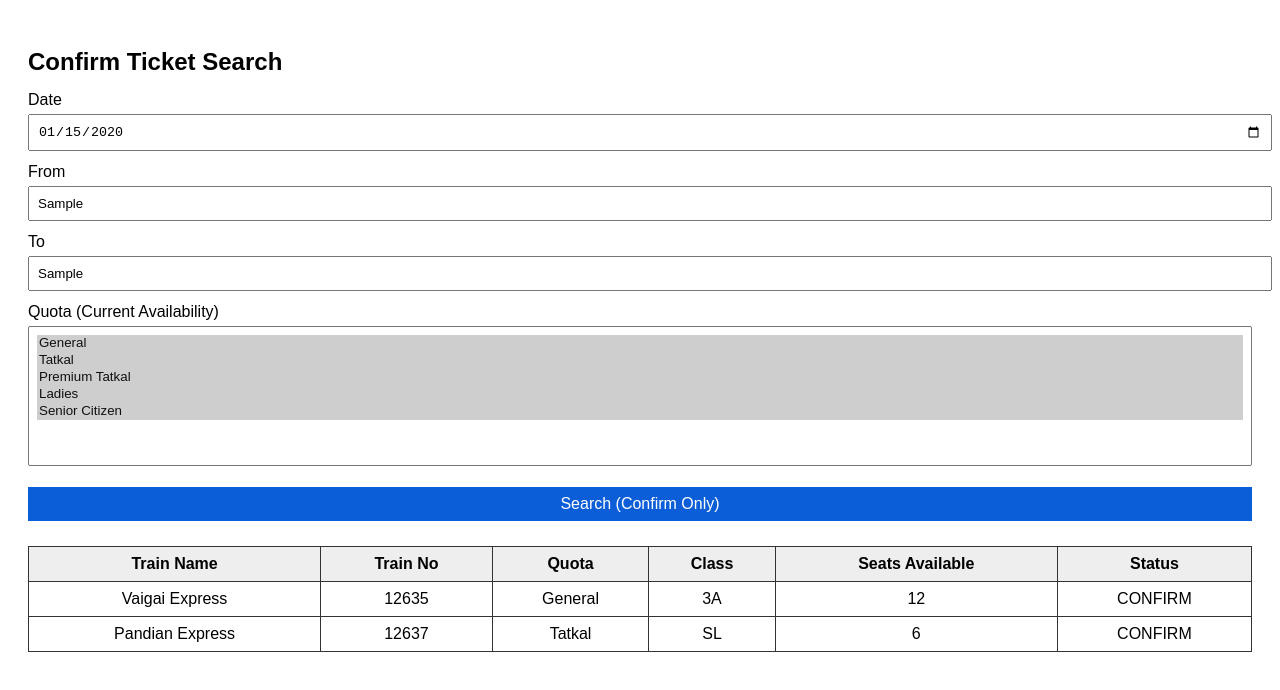
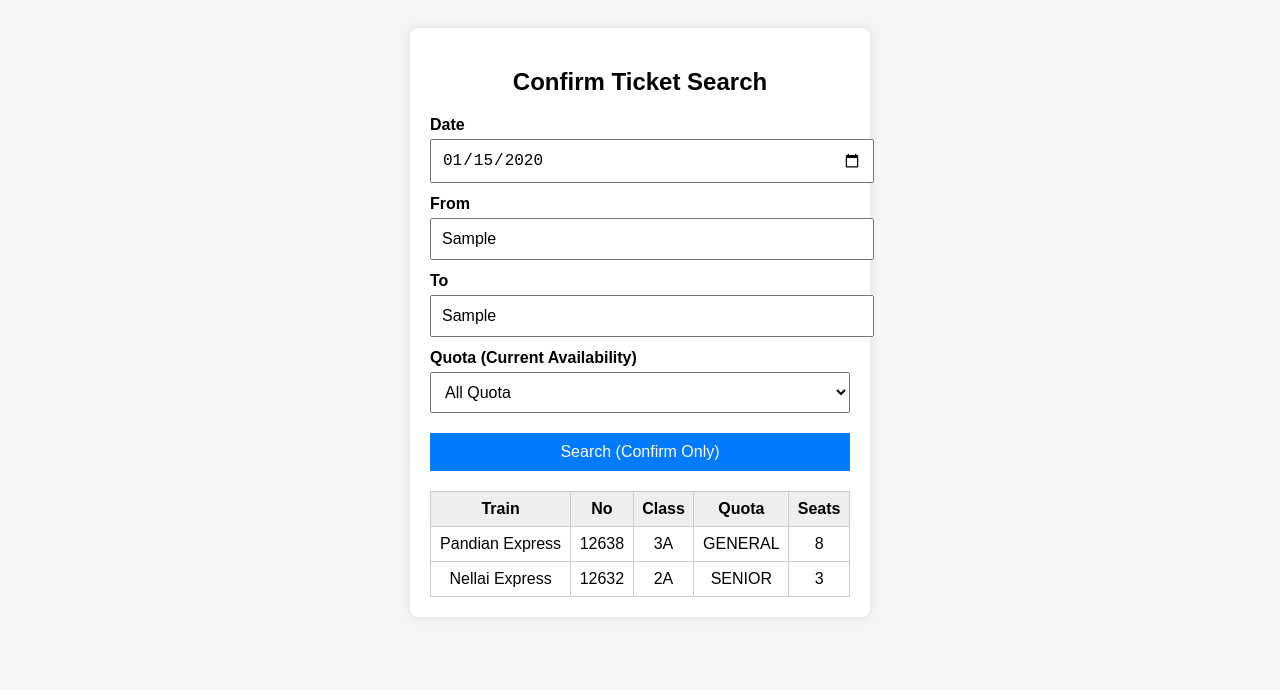
Before and after one commit to sahayaraj1982/train-confirm-backend, a website: page search.html in a window 1280 px wide. Both pictures are taken after typing "2020-01-15", "Sample", "Sample" into the empty fields and a click on the button "Search (Confirm Only)". Drawn offline with Linux system fonts and the light colour scheme.

Commit message:
Update search.html

```diff
--- a/search.html
+++ b/search.html
@@ -3,53 +3,71 @@
 <head>
   <meta charset="UTF-8">
   <title>Confirm Ticket Search</title>
+  <meta name="viewport" content="width=device-width, initial-scale=1.0">
 
   <style>
     body {
       font-family: Arial, sans-serif;
+      background: #f5f5f5;
       padding: 20px;
     }
     h2 {
-  margin-bottom: 15px;
+      text-align: center;
+    }
+    .box {
+      max-width: 420px;
+      margin: auto;
+      background: #fff;
+      padding: 20px;
+      border-radius: 8px;
+      box-shadow: 0 0 10px rgba(0,0,0,0.1);
     }
     label {
+      font-weight: bold;
       display: block;
       margin-top: 12px;
     }
     input, select, button {
       width: 100%;
-  padding: 8px;
+      padding: 10px;
       margin-top: 5px;
-}
-select[multiple] {
-  height: 140px;
+      font-size: 16px;
     }
     button {
+      background: #007bff;
+      color: white;
+      border: none;
       margin-top: 20px;
-  background: #0b5ed7;
-  color: #fff;
-  border: none;
-  font-size: 16px;
       cursor: pointer;
+    }
+    button:hover {
+      background: #0056b3;
     }
     table {
       width: 100%;
       border-collapse: collapse;
-  margin-top: 25px;
+      margin-top: 20px;
     }
     th, td {
-  border: 1px solid #333;
+      border: 1px solid #ccc;
       padding: 8px;
       text-align: center;
     }
     th {
       background: #eee;
     }
+    .no-result {
+      margin-top: 20px;
+      color: red;
+      text-align: center;
+      font-weight: bold;
+    }
   </style>
 </head>
 
 <body>
 
+<div class="box">
   <h2>Confirm Ticket Search</h2>
 
   <label>Date</label>
@@ -62,68 +80,93 @@ th {
   <input type="text" id="to" placeholder="CHENNAI">
 
   <label>Quota (Current Availability)</label>
-<select id="quota" multiple>
-  <option value="General" selected>General</option>
-  <option value="Tatkal" selected>Tatkal</option>
-  <option value="Premium Tatkal" selected>Premium Tatkal</option>
-  <option value="Ladies" selected>Ladies</option>
-  <option value="Senior Citizen" selected>Senior Citizen</option>
+  <select id="quota">
+    <option value="ALL">All Quota</option>
+    <option value="GENERAL">General</option>
+    <option value="TATKAL">Tatkal</option>
+    <option value="PT">Premium Tatkal</option>
+    <option value="LADIES">Ladies</option>
+    <option value="SENIOR">Senior Citizen</option>
   </select>
 
-<button onclick="search()">Search (Confirm Only)</button>
+  <button onclick="searchTickets()">Search (Confirm Only)</button>
 
   <div id="result"></div>
+</div>
 
 <script>
-function search() {
+function searchTickets() {
 
-  const data = [
+  const quotaSelected = document.getElementById("quota").value;
+  const resultDiv = document.getElementById("result");
+
+  // DEMO DATA (backend replace later)
+  const trains = [
     {
-      train: "Vaigai Express",
-      number: "12635",
-      quota: "General",
+      name: "Pandian Express",
+      number: "12638",
       class: "3A",
-      seats: 12,
-      status: "CONFIRM"
+      quota: "GENERAL",
+      status: "CONFIRM",
+      seats: 8
     },
     {
-      train: "Pandian Express",
-      number: "12637",
-      quota: "Tatkal",
+      name: "Vaigai Express",
+      number: "12635",
       class: "SL",
-      seats: 6,
-      status: "CONFIRM"
+      quota: "TATKAL",
+      status: "WL",
+      seats: 0
+    },
+    {
+      name: "Nellai Express",
+      number: "12632",
+      class: "2A",
+      quota: "SENIOR",
+      status: "CONFIRM",
+      seats: 3
     }
   ];
+
+  // FILTER LOGIC
+  const filtered = trains.filter(t =>
+    t.status === "CONFIRM" &&
+    t.seats > 0 &&
+    (quotaSelected === "ALL" || t.quota === quotaSelected)
+  );
+
+  if (filtered.length === 0) {
+    resultDiv.innerHTML = `<div class="no-result">
+      No Confirm Tickets Available
+    </div>`;
+    return;
+  }
 
   let html = `
     <table>
       <tr>
-      <th>Train Name</th>
-      <th>Train No</th>
+        <th>Train</th>
+        <th>No</th>
+        <th>Class</th>
         <th>Quota</th>
-      <th>Class</th>
-      <th>Seats Available</th>
-      <th>Status</th>
-    </tr>`;
+        <th>Seats</th>
+      </tr>
+  `;
 
-  data.forEach(d => {
-    if (d.status === "CONFIRM") {
+  filtered.forEach(t => {
     html += `
       <tr>
-        <td>${d.train}</td>
-        <td>${d.number}</td>
-        <td>${d.quota}</td>
-        <td>${d.class}</td>
-        <td>${d.seats}</td>
-        <td>${d.status}</td>
-      </tr>`;
-    }
+        <td>${t.name}</td>
+        <td>${t.number}</td>
+        <td>${t.class}</td>
+        <td>${t.quota}</td>
+        <td>${t.seats}</td>
+      </tr>
+    `;
   });
 
-  html += "</table>";
-
-  document.getElementById("result").innerHTML = html;
+  html += `</table>`;
+  resultDiv.innerHTML = html;
 }
 </script>
 
```
Lines whose indentation alone changed are shown as unchanged.
